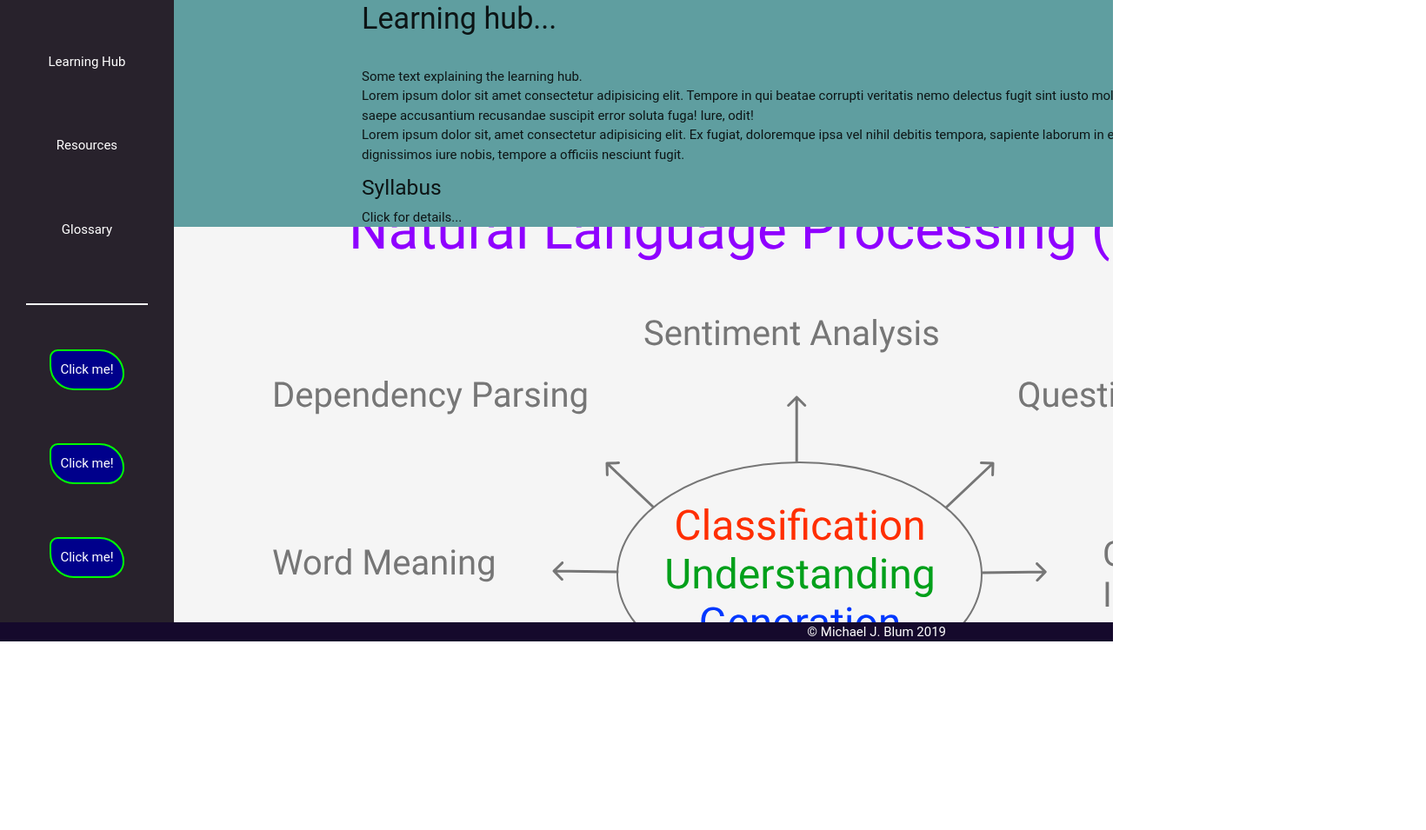
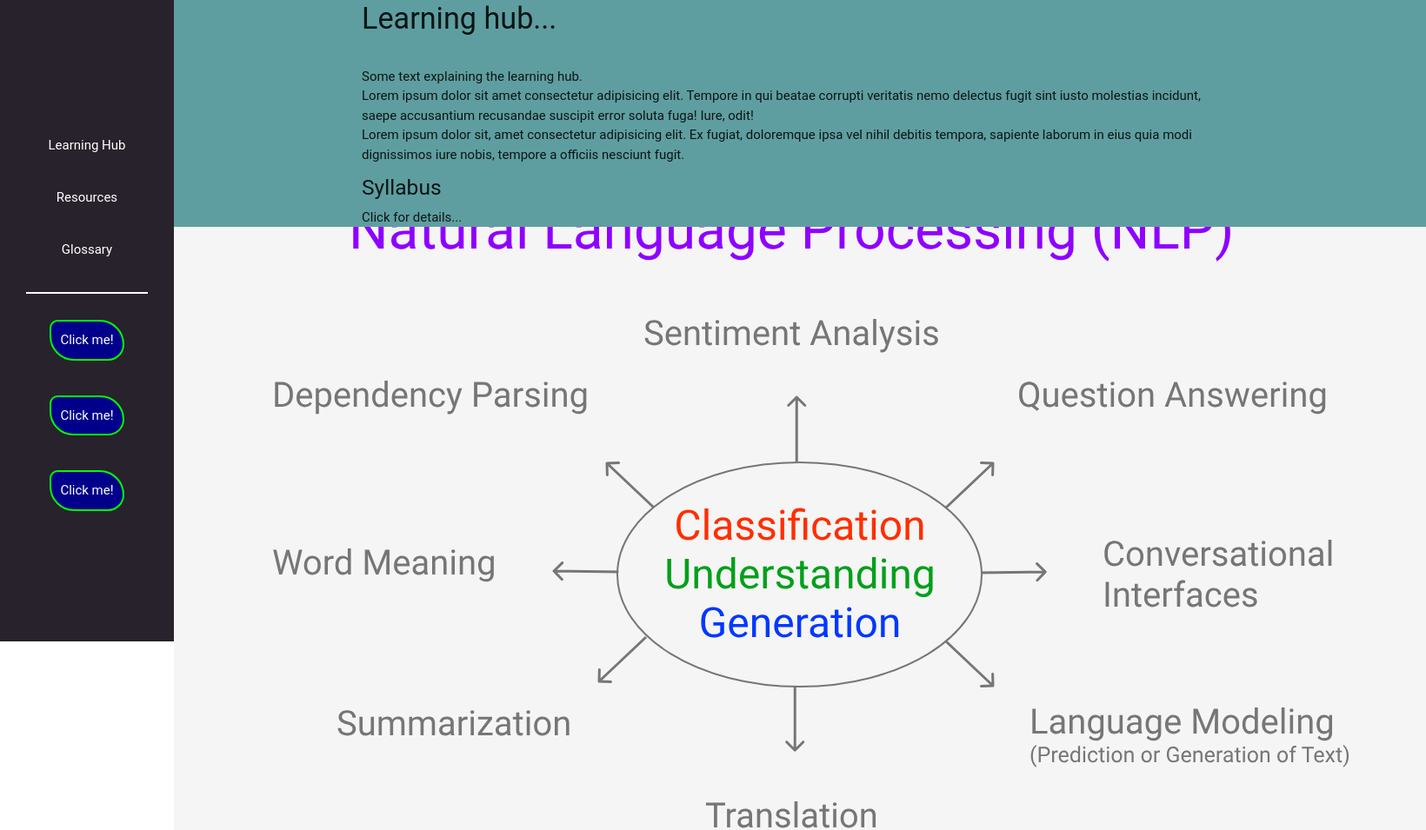
Before and after one commit to michaeljblum/thesis_test, a plain HTML site: page index.html in a window 1280 px wide. Shown: the part 62-1017 px from the top of the page at 87% size, 1640 px wide, since content can reach past the window. Before the commit the page ends 800 px from the top, so only its background shows below. Drawn offline with Linux system fonts and the light colour scheme.

Commit message:
Fixed Nav and sticky footer

```diff
--- a/static/style.css
+++ b/static/style.css
@@ -20,7 +20,7 @@
 
     height: 100vh;
     /* revise */
-    overflow: hidden;
+    /* overflow: hidden; */
   }
 
   * {
@@ -40,6 +40,11 @@
   nav {
     grid-area: nav;
     background-color: rgb(40, 34, 44);
+    /* revise */
+    position: fixed;
+    height: 100vh;
+    z-index: -1;
+    width:200px;
   }
 
   main {
@@ -52,10 +57,10 @@
     background-color: rgb(21, 9, 44);
     color: white;
     /* revise */
-    position: absolute;
+    /* position: absolute;
     bottom: 0;
     left:0;
-    right:0;
+    right:0; */
   }
 
   button {
@@ -95,6 +100,7 @@
   display: flex;
   flex-direction: column;
   justify-content: space-evenly;
+  padding-top: 12em;
 }
 
 .nav-side {
@@ -144,7 +150,7 @@
 
     border: 2px solid var(--gs0);
     /* border-radius: 8px; */
-    height: 92.85vh;
+    /* height: 92.85vh; */
   }
 
   .scroll-slides div {
@@ -203,8 +209,5 @@ ul.center-align.side-buts{
   flex-direction: column;
   height: 50%;
   justify-content: space-evenly;
+  padding-bottom: 8em;
 }
-
-nav.valign-wrapper{
-  height: calc(100vh - 6vh - 22px);
-}
```
